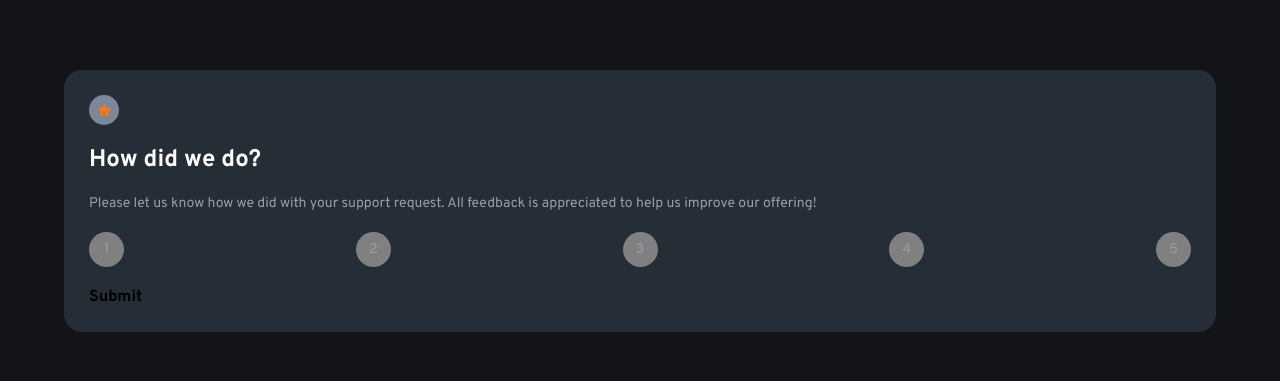
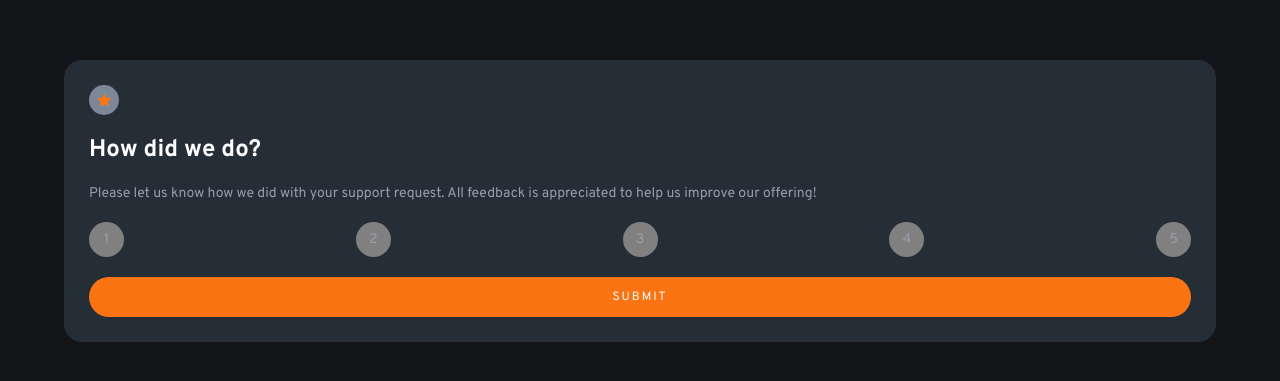
Before and after one commit to CarolinaVrl/InteractiveRating, a plain HTML site: page index.html in a window 1280 px wide. Shown: the part 199-580 px from the top of the page. Drawn offline with Linux system fonts and the light colour scheme.

Commit message:
style: style button

```diff
--- a/assets/css/style.css
+++ b/assets/css/style.css
@@ -74,3 +74,16 @@ p{
     border-radius: 50%;
     font-size: 14px;
 }
+button{
+    text-align: center;
+    width: 100%;
+    background: var(--Orange);
+    border: none;
+    color: var(--White);
+    font-size: 12px;
+    text-transform: uppercase;
+    letter-spacing: 2px;
+    padding: 12px;
+    border-radius: 25px;
+    font-family: 'Overpass', sans-serif;
+}
--- a/index.html
+++ b/index.html
@@ -24,7 +24,7 @@
         <div>4</div>
         <div>5</div>
       </section>
-      <b> Submit</b>
+      <button> Submit</button>
     </main>
 
     <!-- Rating state end -->
```
